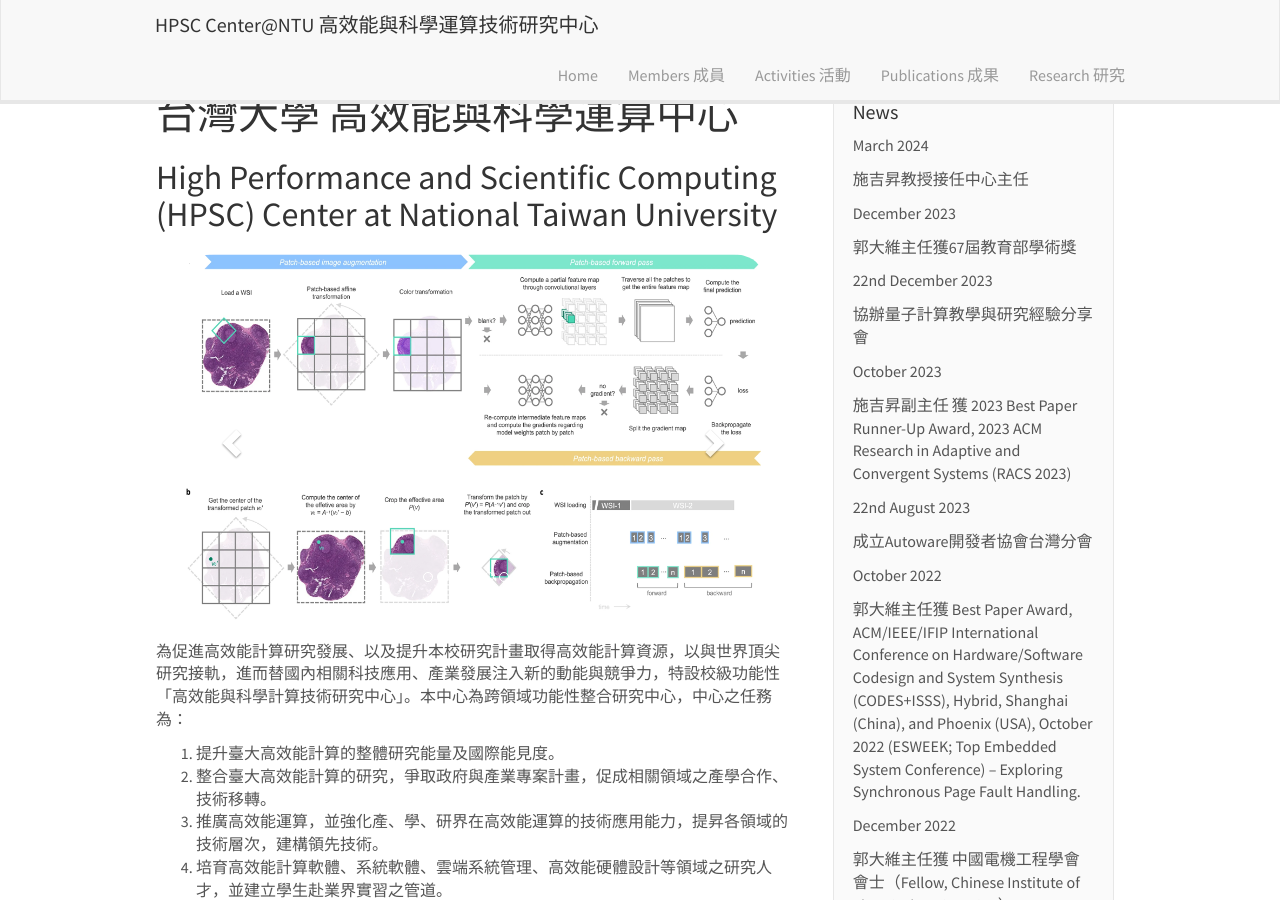
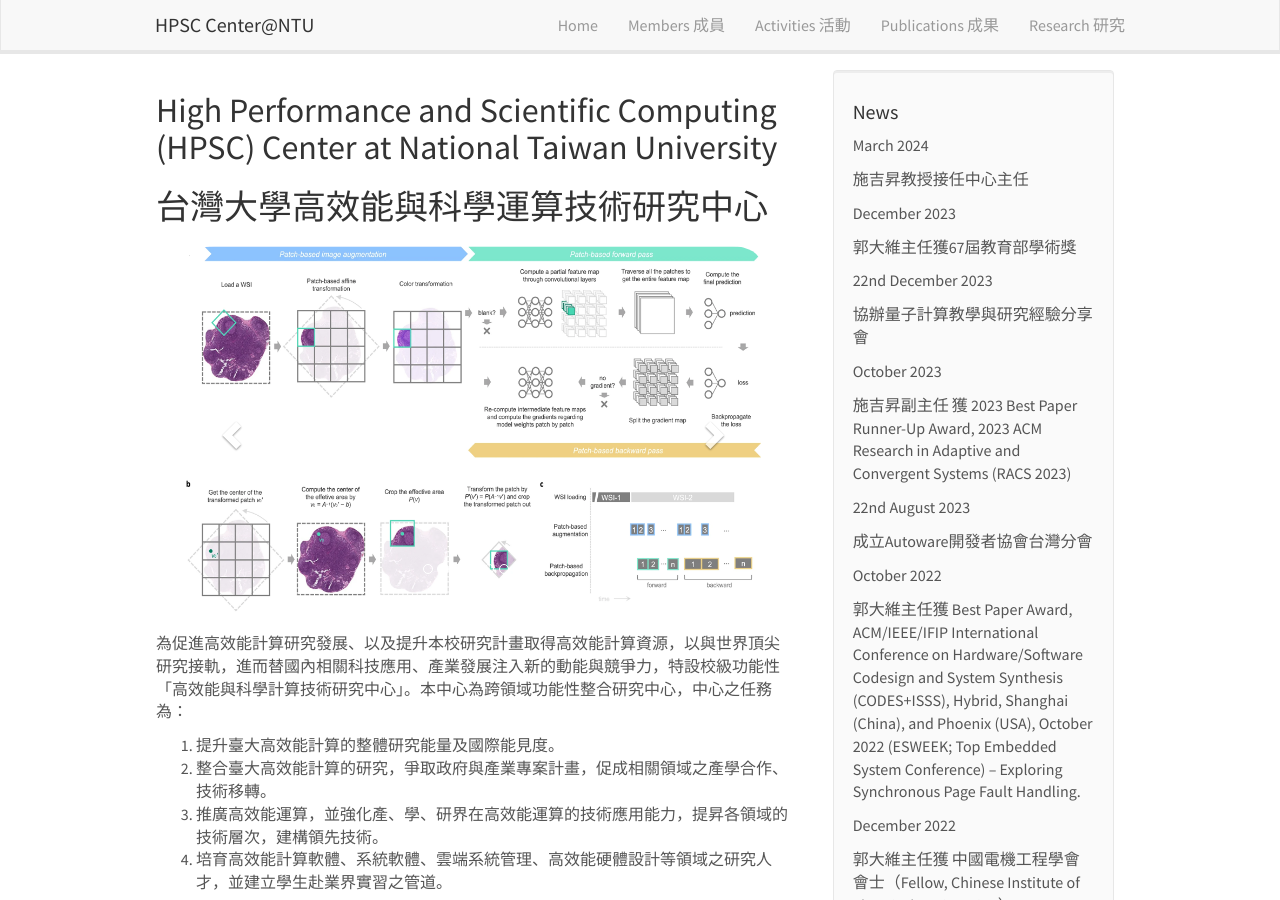
Before and after one commit to hpscntu/hpscweb, a Jekyll site: the page built from _pages/home.md, in a window 1280 px wide and 900 px high. Built offline with Jekyll 4.4.1, drawn with Linux system fonts in a browser that asks for light colours; nearby versions of some CDN libraries.

Commit message:
fix format

```diff
--- a/_includes/header.html
+++ b/_includes/header.html
@@ -8,7 +8,7 @@
 		<span class="icon-bar"></span>
 	  </button>
 
-    <a class="navbar-brand" href="{{ site.url }}{{site.baseurl }}/">HPSC Center@NTU 高效能與科學運算技術研究中心</a>
+    <a class="navbar-brand" href="{{ site.url }}{{site.baseurl }}/">HPSC Center@NTU</a>
 	</div>
 	<div class="collapse navbar-collapse" id="navbar-collapse-1">
 	  <ul class="nav navbar-nav navbar-right">
--- a/_layouts/homelay.html
+++ b/_layouts/homelay.html
@@ -1,10 +1,9 @@
 ---
 layout: default
 ---
-
   <div id="homeid" class="col-sm-8">
-      <h1>台灣大學 高效能與科學運算中心</h1>
       <h2>High Performance and Scientific Computing (HPSC) Center at National Taiwan University</h2>
+      <h2>台灣大學高效能與科學運算技術研究中心</h2>
 	{{ content }}
   </div>
   <div id="newsid" class="col-sm-4" >
```
